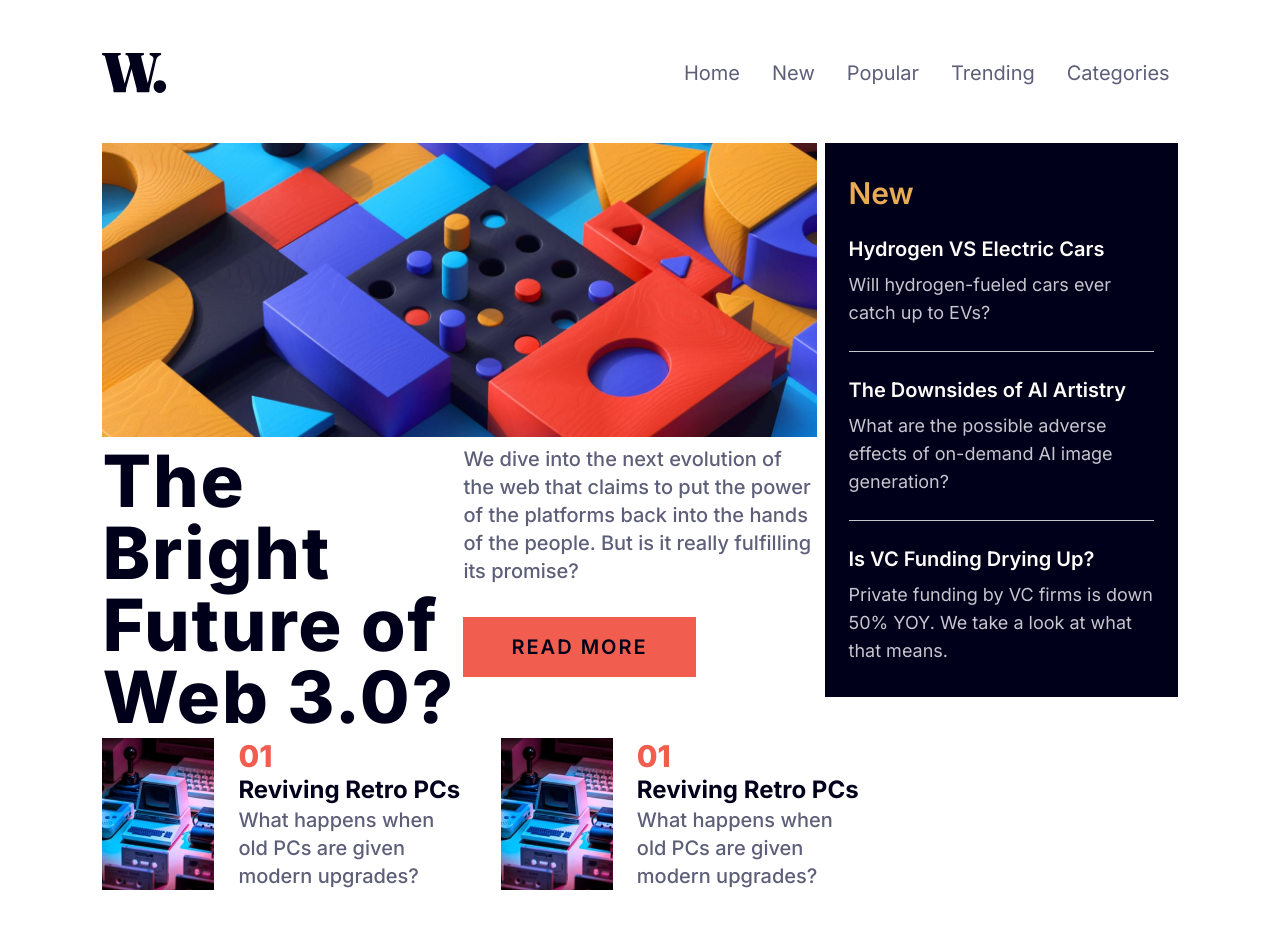
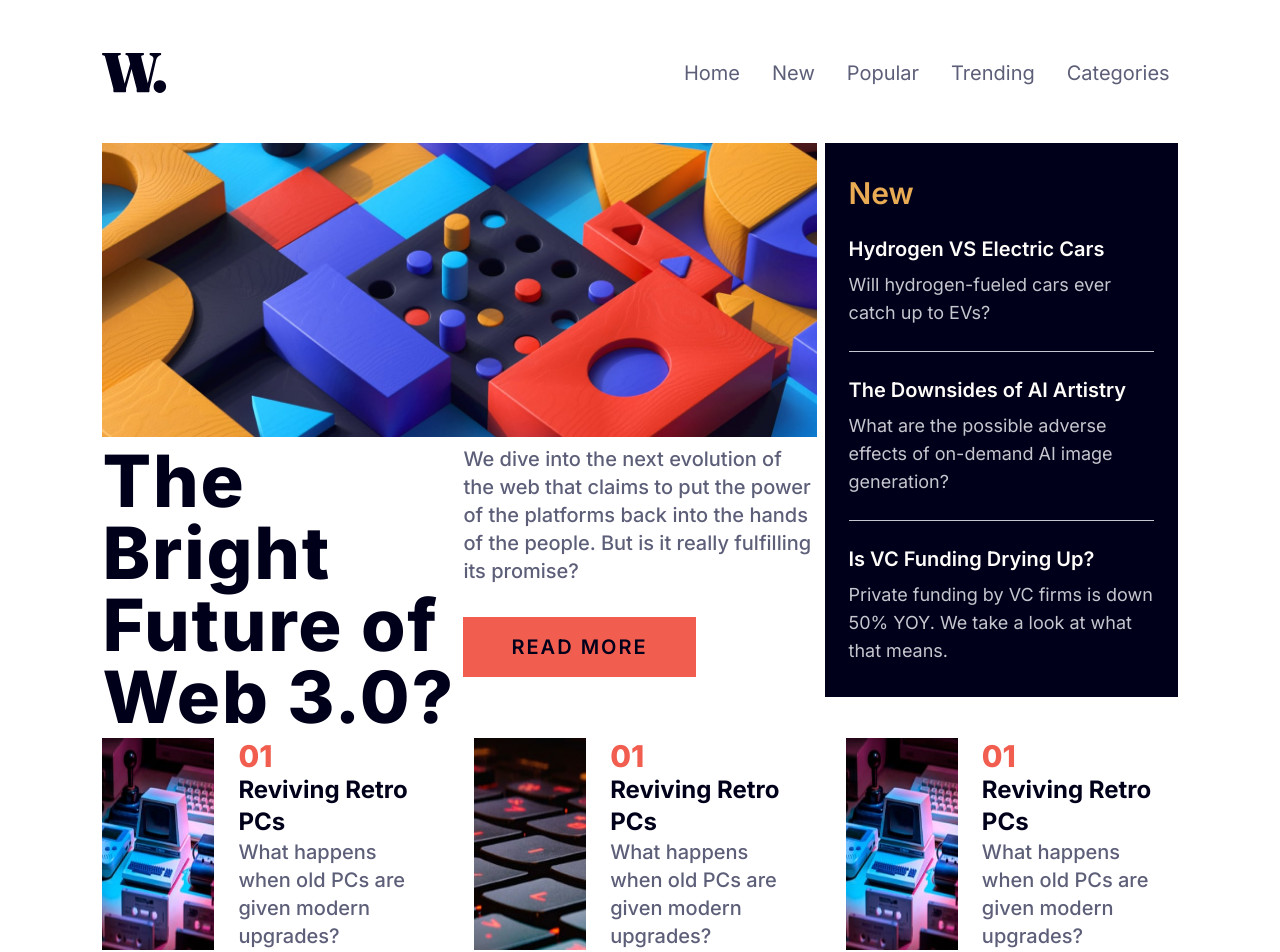
Before and after one commit to akshay-ken/rookie-project-08, a React (Vite) app: page / in a window 1280 px wide. Shown: the top 952 px of the page. Built offline with nearby package versions, Linux system fonts and the light colour scheme.

Commit message:
feat: import img and use it

```diff
--- a/src/components/FooterSection.jsx
+++ b/src/components/FooterSection.jsx
@@ -1,4 +1,5 @@
 import pcImg from "../assets/images/image-retro-pcs.jpg";
+import keyImg from "../assets/images/image-top-laptops.jpg";
 export function FooterSection() {
   return (
     <footer className="flex flex-col gap-10 md:flex-row mt-12 md:mt-0">
@@ -15,6 +16,19 @@ export function FooterSection() {
         </div>
       </div>
       <div className="flex flex-row gap-6 md:basis-1/3">
+        <img src={keyImg} className="w-28" alt="" />
+        <div className="flex flex-col justify-around">
+          <p className="text-3xl font-extrabold text-Soft-red">01</p>
+          <p className="text-2xl font-bold text-Very-dark-blue">
+            Reviving Retro PCs
+          </p>
+          <p className="text-xl font-medium text-Dark-grayish-blue">
+            What happens when old PCs are given modern upgrades?
+          </p>
+        </div>
+      </div>
+
+      <div className="flex flex-row gap-6 md:basis-1/3">
         <img src={pcImg} className="w-28" alt="" />
         <div className="flex flex-col justify-around">
           <p className="text-3xl font-extrabold text-Soft-red">01</p>
```
